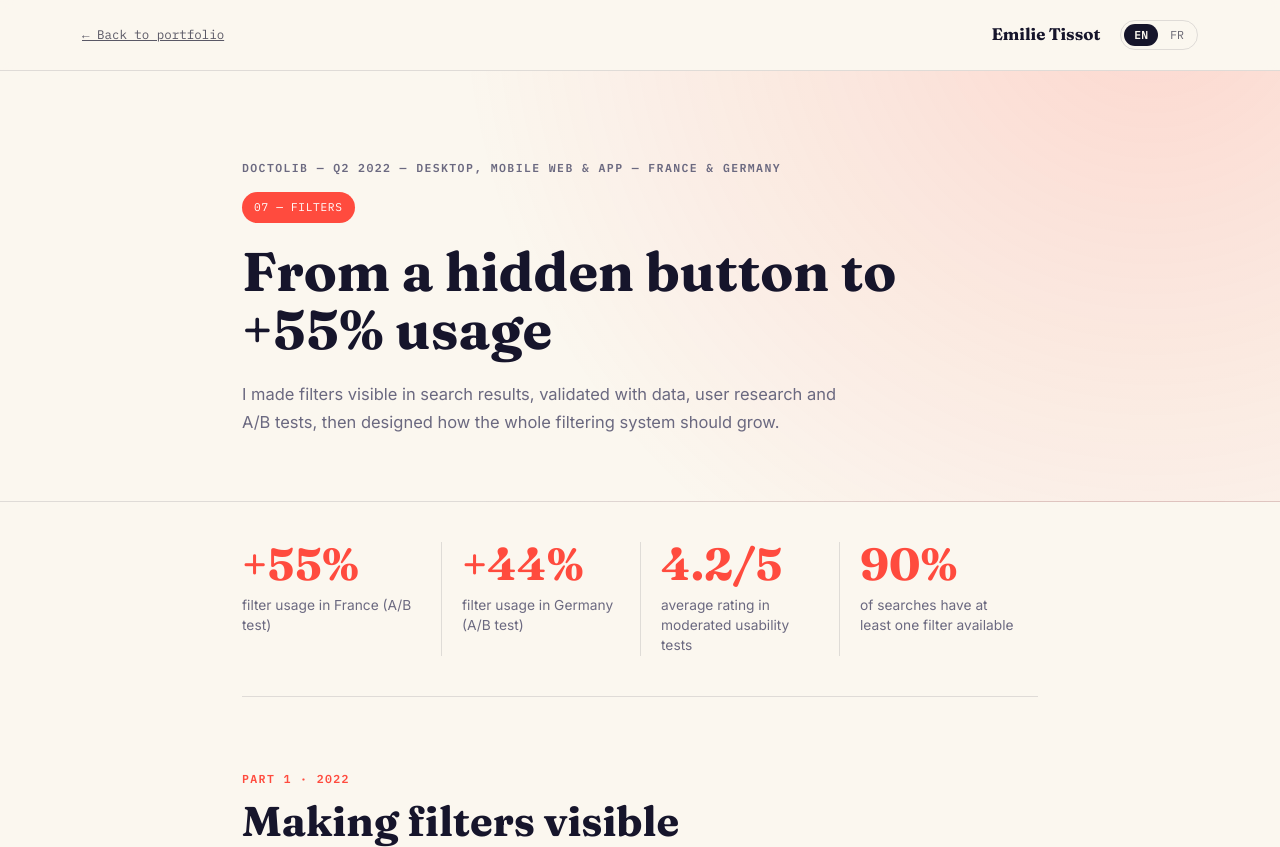
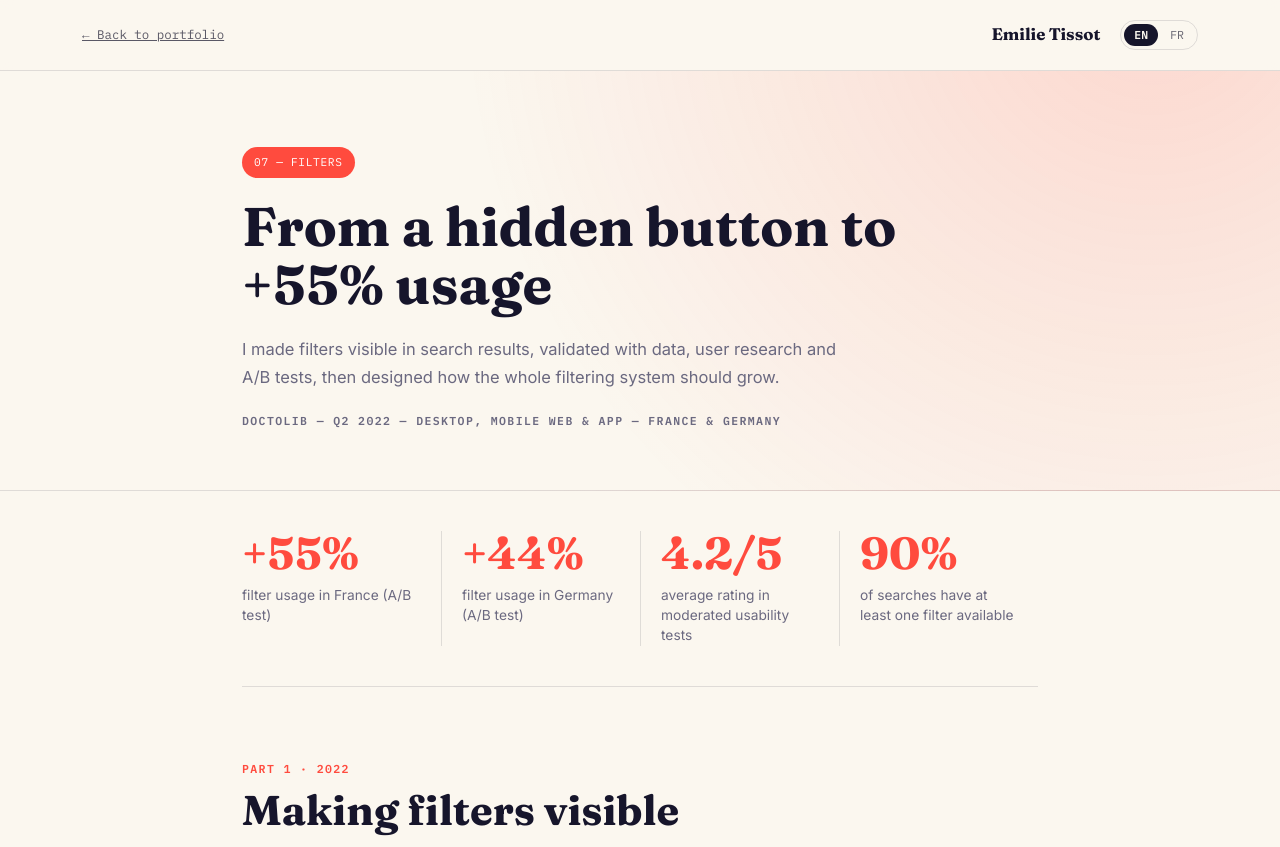
Before and after one commit to emilietissot2601-boop/portfolio, a plain HTML site: page case-filters.html in a window 1280 px wide. Shown: the top 847 px of the page. Drawn offline with Linux system fonts and the light colour scheme.

Commit message:
Filters : contexte du projet déplacé sous le texte d'intro
Co-Authored-By: Claude Opus 5.5 <noreply@anthropic.com>
Claude-Session: https://claude.ai/code/session_01BvnjXVJq2tfUDo23mebhbu

```diff
--- a/case-filters.html
+++ b/case-filters.html
@@ -182,10 +182,10 @@
 
 <section class="hero">
   <div class="wrap">
-    <p class="eyebrow" style="margin-bottom:14px;">Doctolib — Q2 2022 — Desktop, mobile web &amp; app — France &amp; Germany</p>
     <span class="tag">07 — Filters</span>
     <h1>From a hidden button to +55% usage</h1>
     <p class="lead">I made filters visible in search results, validated with data, user research and A/B tests, then designed how the whole filtering system should grow.</p>
+    <p class="eyebrow" style="margin-top:20px;">Doctolib — Q2 2022 — Desktop, mobile web &amp; app — France &amp; Germany</p>
   </div>
 </section>
 
```
Also changed, not shown: fr/case-filters.html (+1 -1 lines).
